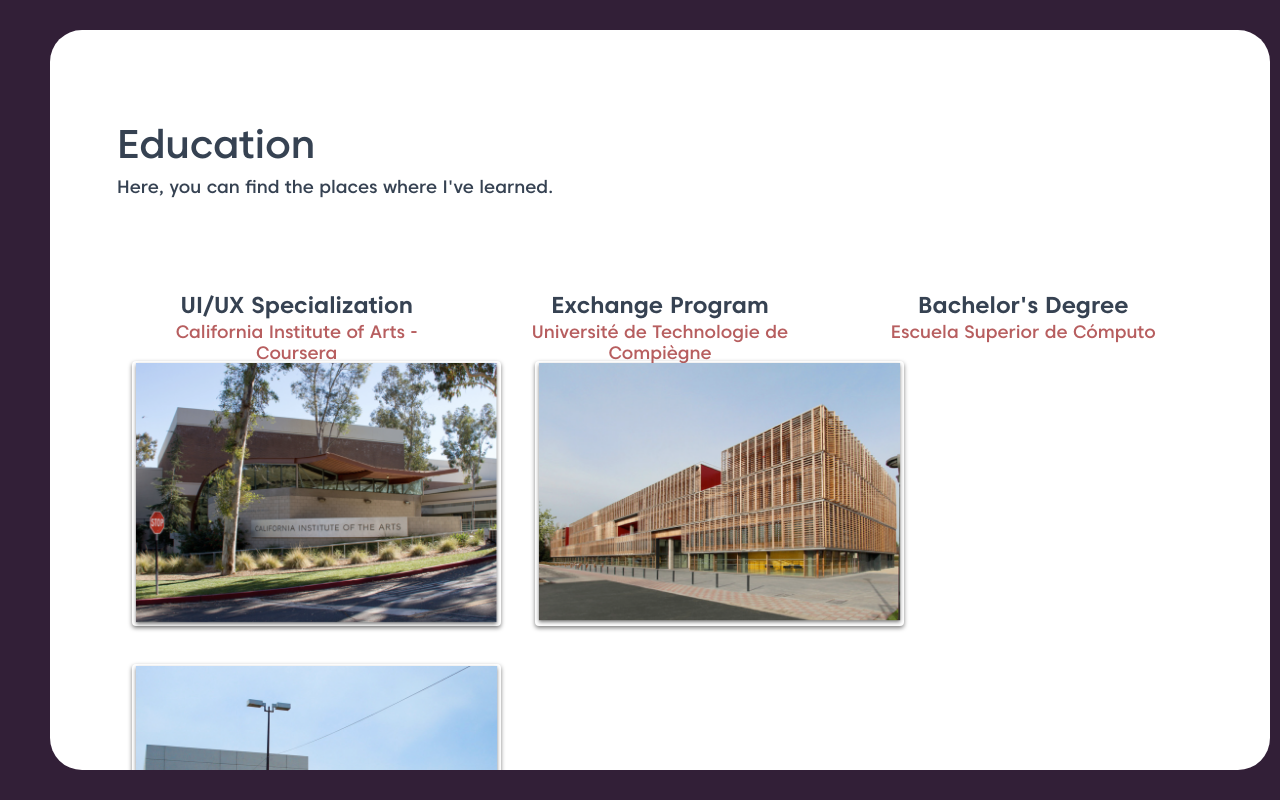
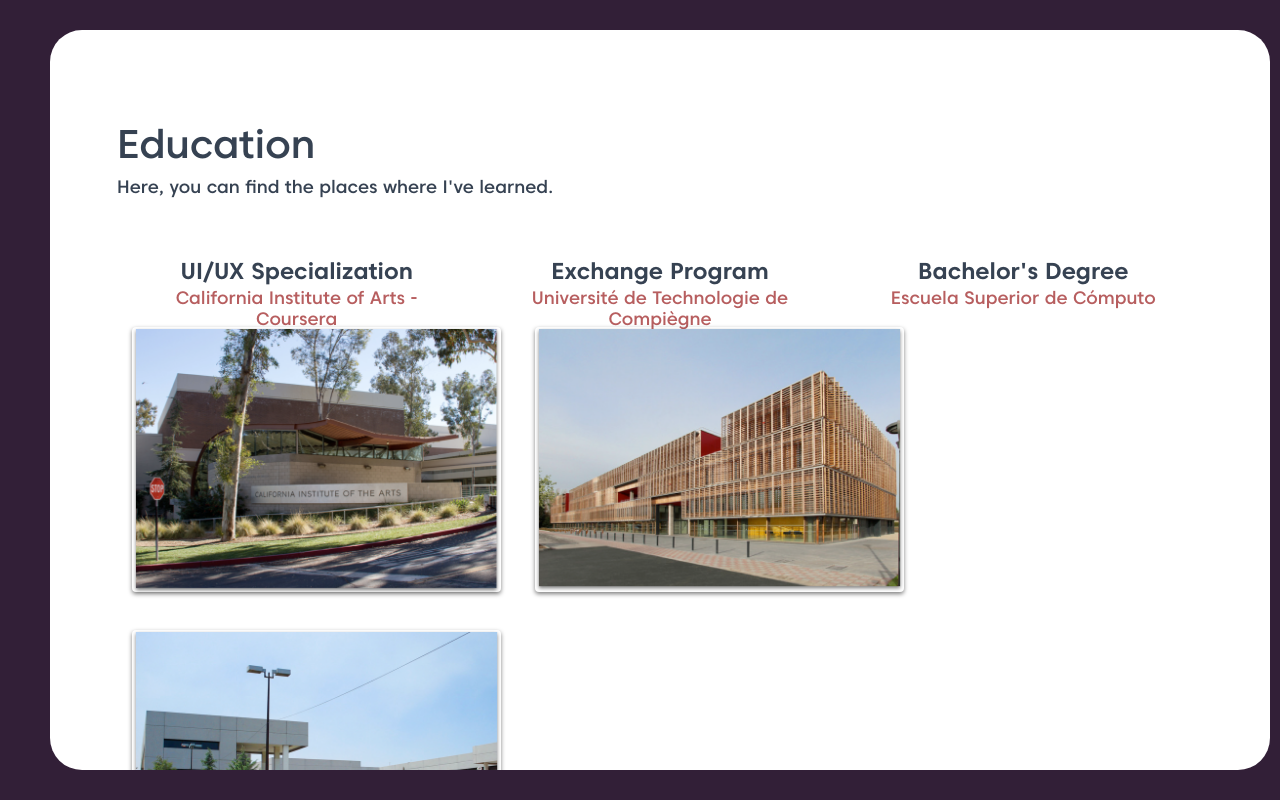
Before and after one commit to MarchCastro/NewPersonalPortfolio, a Vue app: page / in a window 1280 px wide. Shown: the part 4150-4950 px from the top of the page. Built offline with nearby package versions, Linux system fonts and the light colour scheme.

Commit message:
decorative ovals

```diff
--- a/src/components/EducationCard.vue
+++ b/src/components/EducationCard.vue
@@ -1,8 +1,17 @@
 <template>
   <div id="educationCard" class="section">
     <div class="card">
+      <!-- Decoration ovals -->
+      <div class="oval one purple-one"></div>
+      <div class="oval two purple-four"></div>
+      <div class="oval three purple-three"></div>
+      <div class="oval four purple-two"></div>
+      <div class="oval five purple-one"></div>
+      <div class="oval six purple-two"></div>
+      <div class="oval seven purple-four"></div>
+
+      <!-- Title page -->
       <div class="title-page"> Education </div>
-
       <div class="subtitle-page"> Here, you can find the places where I've learned. </div>
 
       <!-- Cards title -->
@@ -73,7 +82,7 @@
     height: 28px
     margin-left: 65px
     margin-right: 65px
-    margin-top: 64px
+    margin-top: 30px
 
   .card-title
     color: #364252
@@ -147,5 +156,64 @@
   .education-card:hover .overlay
     height: 100%
 
+  .oval
+    border-radius: 50%
+    position: absolute
+
+    &.purple-one
+      background: #843b62
+
+    &.purple-two
+      background:  #74546a
+
+    &.purple-three
+      background: #6d435a
+
+    &.purple-four
+      background: #352d39
+
+  @media screen and (min-width: 1440px)
+    .oval
+      &.one
+        height: 18px
+        left: 1201px
+        top: 70px
+        width: 18px
+
+      &.two
+        height: 60px
+        left: 1225px
+        top: 30px
+        width: 60px
+
+      &.three
+        height: 9px
+        left: 1270px
+        top: 100px
+        width: 9px
+
+      &.four
+        height: 25px
+        left: 1290px
+        top: 90px
+        width: 25px
+
+      &.five
+        height: 14px
+        left: 22px
+        top: 627px
+        width: 14px
+
+      &.six
+        height: 45px
+        left: 13px
+        top: 678px
+        width: 45px
+
+      &.seven
+        height: 22px
+        left: 62px
+        top: 666px
+        width: 22px
 
 </style>
```
